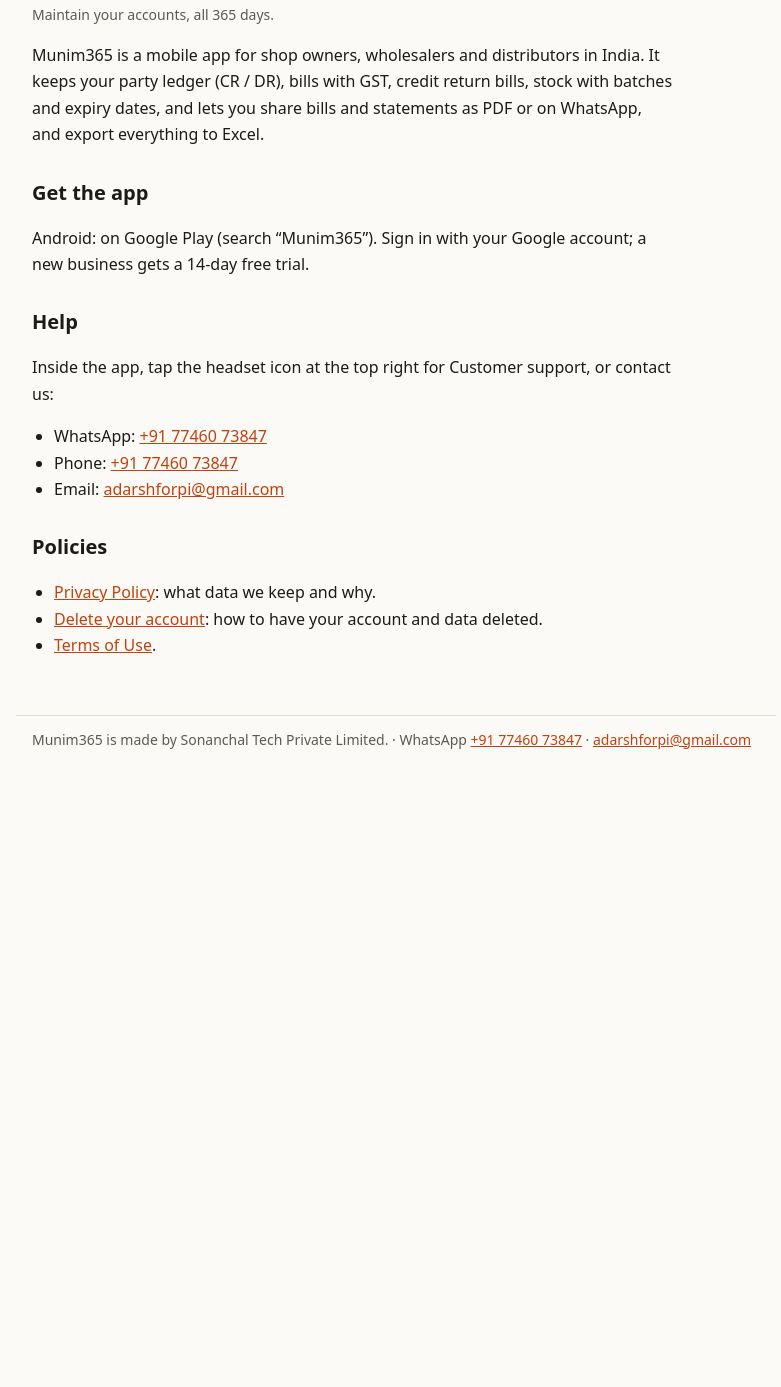
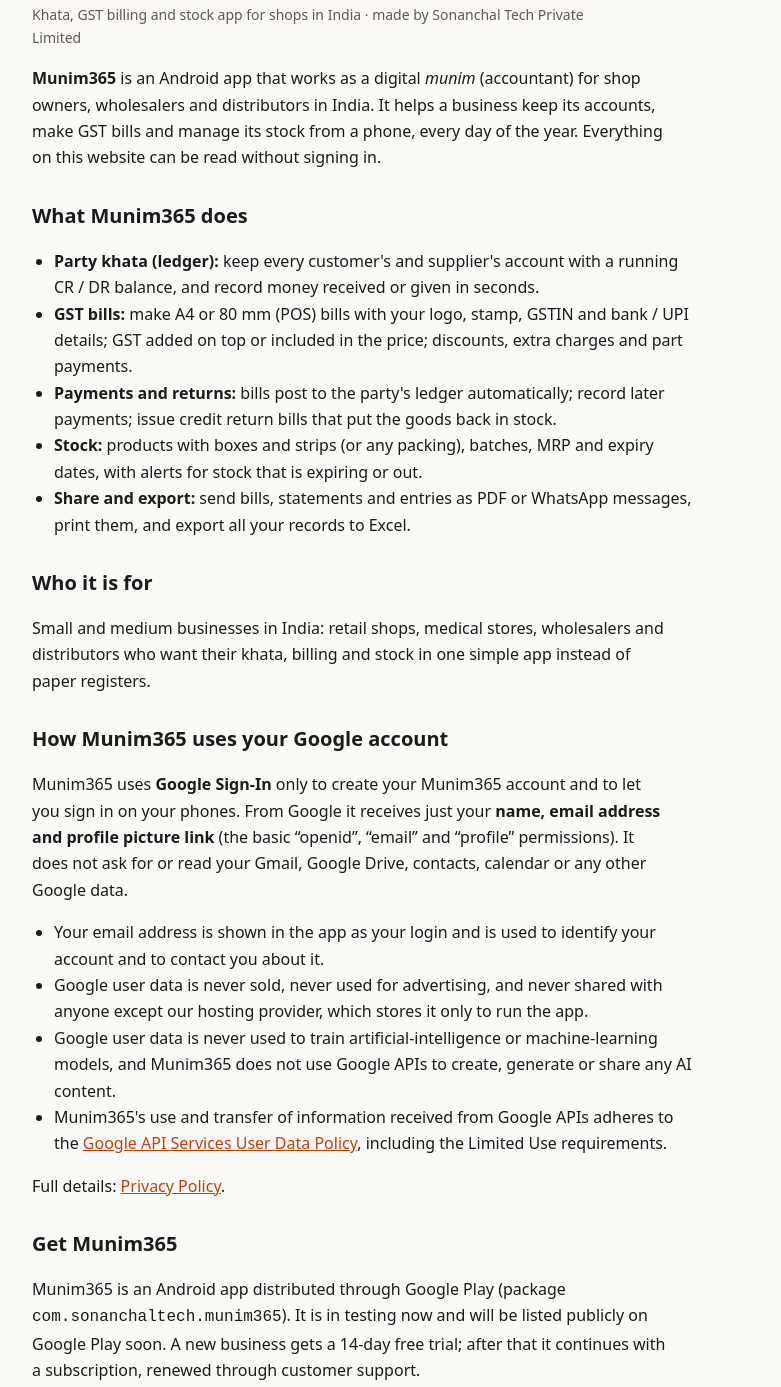
Before and after one commit to munim365/munim365.github.io, a plain HTML site: page index.html in a window 1280 px wide. Shown: the part 177-1564 px from the top of the page, without its empty margins (244-1025 px from the left). Before the commit the page ends 956 px from the top, so only its background shows below. Drawn offline with Linux system fonts and the light colour scheme.

Commit message:
updated index.html and privacy pages

```diff
--- a/index.html
+++ b/index.html
@@ -3,7 +3,7 @@
 <head>
 <meta charset="utf-8">
 <meta name="viewport" content="width=device-width, initial-scale=1">
-<title>Munim365 · Munim365</title>
+<title>Munim365</title>
 <style>
 :root{--ink:#1c1b19;--muted:#5d5a54;--paper:#fbfaf7;--line:#e3dfd6;--brand:#7a1c1c;--accent:#c2410c}
 *{box-sizing:border-box}
@@ -34,13 +34,52 @@ footer{border-top:1px solid var(--line);padding-top:12px;padding-bottom:28px;col
 <main>
 
 <h1>Munim365</h1>
-<p class="meta">Maintain your accounts, all 365 days.</p>
-<p>Munim365 is a mobile app for shop owners, wholesalers and distributors in India. It keeps your party
-ledger (CR / DR), bills with GST, credit return bills, stock with batches and expiry dates, and
-lets you share bills and statements as PDF or on WhatsApp, and export everything to Excel.</p>
-<h2>Get the app</h2>
-<p>Android: on Google Play (search “Munim365”). Sign in with your Google account; a new business gets a
-14-day free trial.</p>
+<p class="meta">Khata, GST billing and stock app for shops in India · made by Sonanchal Tech Private Limited</p>
+<p><b>Munim365</b> is an Android app that works as a digital <i>munim</i> (accountant) for shop owners,
+wholesalers and distributors in India. It helps a business keep its accounts, make GST bills and manage
+its stock from a phone, every day of the year. Everything on this website can be read without signing in.</p>
+
+<h2>What Munim365 does</h2>
+<ul>
+<li><b>Party khata (ledger):</b> keep every customer's and supplier's account with a running CR / DR
+balance, and record money received or given in seconds.</li>
+<li><b>GST bills:</b> make A4 or 80 mm (POS) bills with your logo, stamp, GSTIN and bank / UPI details;
+GST added on top or included in the price; discounts, extra charges and part payments.</li>
+<li><b>Payments and returns:</b> bills post to the party's ledger automatically; record later payments;
+issue credit return bills that put the goods back in stock.</li>
+<li><b>Stock:</b> products with boxes and strips (or any packing), batches, MRP and expiry dates, with
+alerts for stock that is expiring or out.</li>
+<li><b>Share and export:</b> send bills, statements and entries as PDF or WhatsApp messages, print them,
+and export all your records to Excel.</li>
+</ul>
+
+<h2>Who it is for</h2>
+<p>Small and medium businesses in India: retail shops, medical stores, wholesalers and distributors who
+want their khata, billing and stock in one simple app instead of paper registers.</p>
+
+<h2>How Munim365 uses your Google account</h2>
+<p>Munim365 uses <b>Google Sign-In</b> only to create your Munim365 account and to let you sign in on your
+phones. From Google it receives just your <b>name, email address and profile picture link</b> (the basic
+“openid”, “email” and “profile” permissions). It does not ask for or read your Gmail, Google Drive,
+contacts, calendar or any other Google data.</p>
+<ul>
+<li>Your email address is shown in the app as your login and is used to identify your account and to
+contact you about it.</li>
+<li>Google user data is never sold, never used for advertising, and never shared with anyone except our
+hosting provider, which stores it only to run the app.</li>
+<li>Google user data is never used to train artificial-intelligence or machine-learning models, and
+Munim365 does not use Google APIs to create, generate or share any AI content.</li>
+<li>Munim365's use and transfer of information received from Google APIs adheres to the
+<a href="https://developers.google.com/terms/api-services-user-data-policy">Google API Services User Data
+Policy</a>, including the Limited Use requirements.</li>
+</ul>
+<p>Full details: <a href="privacy-policy.html">Privacy Policy</a>.</p>
+
+<h2>Get Munim365</h2>
+<p>Munim365 is an Android app distributed through Google Play (package <code>com.sonanchaltech.munim365</code>). It is in
+testing now and will be listed publicly on Google Play soon. A new business gets a 14-day free trial;
+after that it continues with a subscription, renewed through customer support.</p>
+
 <h2>Help</h2>
 <p>Inside the app, tap the headset icon at the top right for Customer support, or contact us:</p>
 <ul>
@@ -49,9 +88,10 @@ lets you share bills and statements as PDF or on WhatsApp, and export everything
 <li>Email: <a href="mailto:adarshforpi@gmail.com">adarshforpi@gmail.com</a></li>
 
 </ul>
+
 <h2>Policies</h2>
 <ul>
-<li><a href="privacy-policy.html">Privacy Policy</a>: what data we keep and why.</li>
+<li><a href="privacy-policy.html">Privacy Policy</a>: what data we keep and why, including Google user data.</li>
 <li><a href="delete-account.html">Delete your account</a>: how to have your account and data deleted.</li>
 <li><a href="terms.html">Terms of Use</a>.</li>
 </ul>
```
Also changed, not shown: privacy-policy.html (+40 -10 lines).
